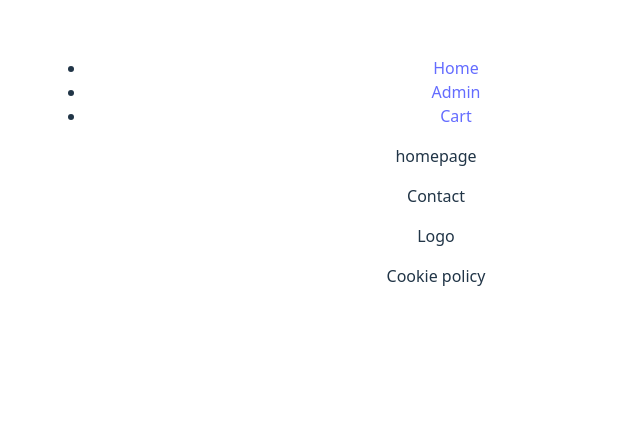
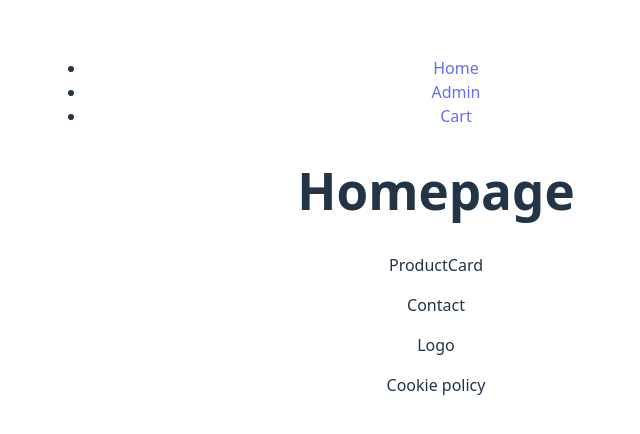
Before and after one commit to sarahosterhed/pots, a React (Vite) app in the folder ecommerce-client/: page / in a window 1280 px wide. Shown: the top 434 px of the page, without its empty margins (204-844 px from the left). Built offline with nearby package versions, Linux system fonts and the light colour scheme.

Commit message:
Moved productsContext and reducer to App.tsx

```diff
--- a/ecommerce-client/src/App.tsx
+++ b/ecommerce-client/src/App.tsx
@@ -1,12 +1,18 @@
 import { RouterProvider } from 'react-router'
 import './App.css'
 import { router } from './Router'
+import { ProductContext } from './contexts/productContext'
+import { useReducer } from 'react';
+import { ProductReducer } from './reducers/ProductReducer';
 
 function App() {
 
+  const [products, dispatch] = useReducer(ProductReducer, []);
+
   return (
-    <>
+    <>    <ProductContext.Provider value={{ products, dispatch }}>
       <RouterProvider router={router}></RouterProvider>
+    </ProductContext.Provider>
     </>
   )
 }
--- /dev/null
+++ b/ecommerce-client/src/components/DisplayProducts.tsx
@@ -0,0 +1,7 @@
+import ProductCard from "./ProductCard"
+
+export const DisplayProducts = () => {
+    return (
+        <ProductCard />
+    )
+}
--- /dev/null
+++ b/ecommerce-client/src/components/ProductCard.tsx
@@ -0,0 +1,9 @@
+import React from 'react'
+
+const ProductCard = () => {
+    return (
+        <div>ProductCard</div>
+    )
+}
+
+export default ProductCard
--- a/ecommerce-client/src/components/Products/Products.tsx
+++ b/ecommerce-client/src/components/Products/Products.tsx
@@ -1,14 +1,13 @@
-import { useEffect, useReducer, useState } from "react";
+import { useContext, useEffect, useState } from "react";
 import { ProductContext } from "../../contexts/productContext";
 import { useProduct } from "../../hooks/useProducts";
 import { ActionType } from "../../reducers/CustomerReducer";
-import { ProductReducer } from "../../reducers/ProductReducer";
 import { CreateProduct } from "./CreateProduct";
 import { UpdateProduct } from "./UpdateProduct";
 
 export const Products = () => {
   const { fetchProductsHandler, deleteProductHandler } = useProduct();
-  const [products, dispatch] = useReducer(ProductReducer, []);
+  const { products, dispatch } = useContext(ProductContext);
   const [updateProductId, setUpdateProductId] = useState<number | null>(null);
   const [openCreate, setOpenCreate] = useState<boolean>(false);
   const handleOpen = () => setOpenCreate(true);
@@ -42,7 +41,6 @@ export const Products = () => {
   };
 
   return (
-    <ProductContext.Provider value={{ products, dispatch }}>
     <div>
       {openCreate ? (
         <CreateProduct handleClose={() => setOpenCreate(false)} />
@@ -99,6 +97,5 @@ export const Products = () => {
         ))}
       </section>
     </div>
-    </ProductContext.Provider>
   );
 };
--- a/ecommerce-client/src/pages/HomePage.tsx
+++ b/ecommerce-client/src/pages/HomePage.tsx
@@ -1,5 +1,10 @@
+import { DisplayProducts } from "../components/DisplayProducts"
+
 export const HomePage = () => {
     return (
-        <div>homepage</div>
+        <>
+            <h1>Homepage</h1>
+            <DisplayProducts />
+        </>
     )
 }
```
Lines whose indentation alone changed are shown as unchanged.
